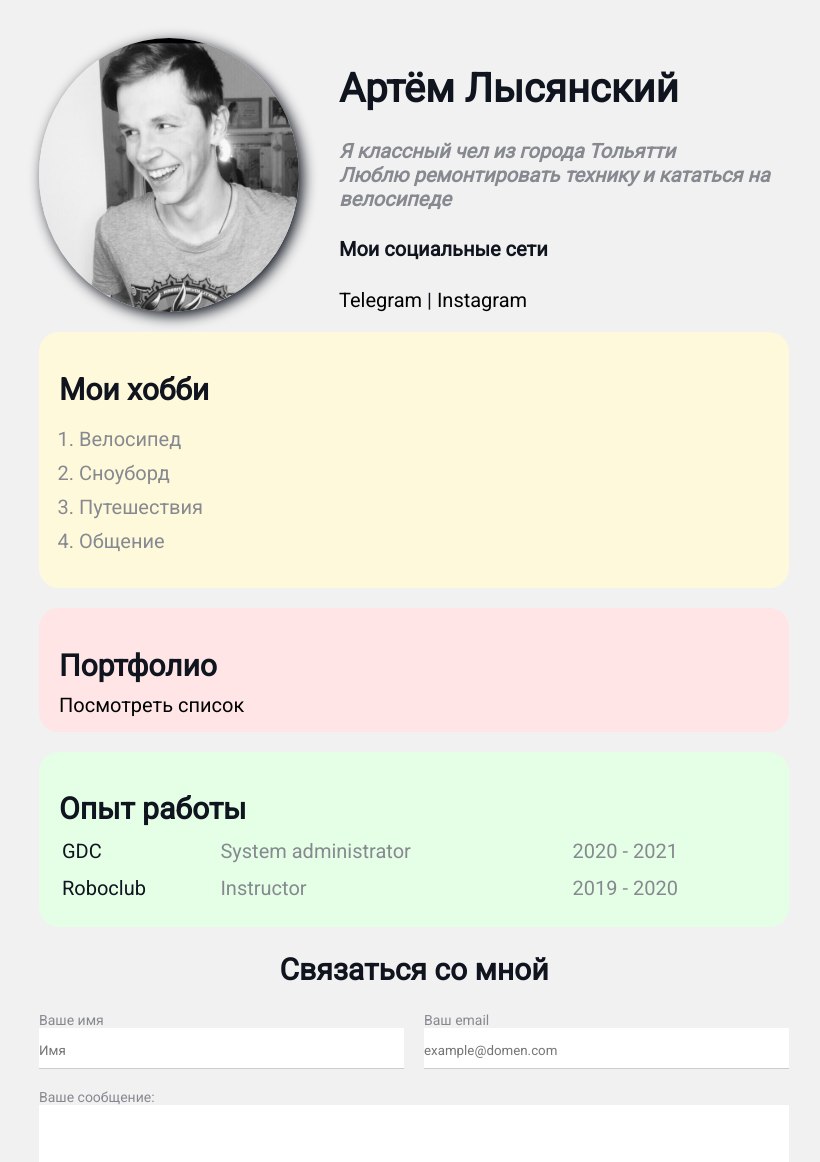
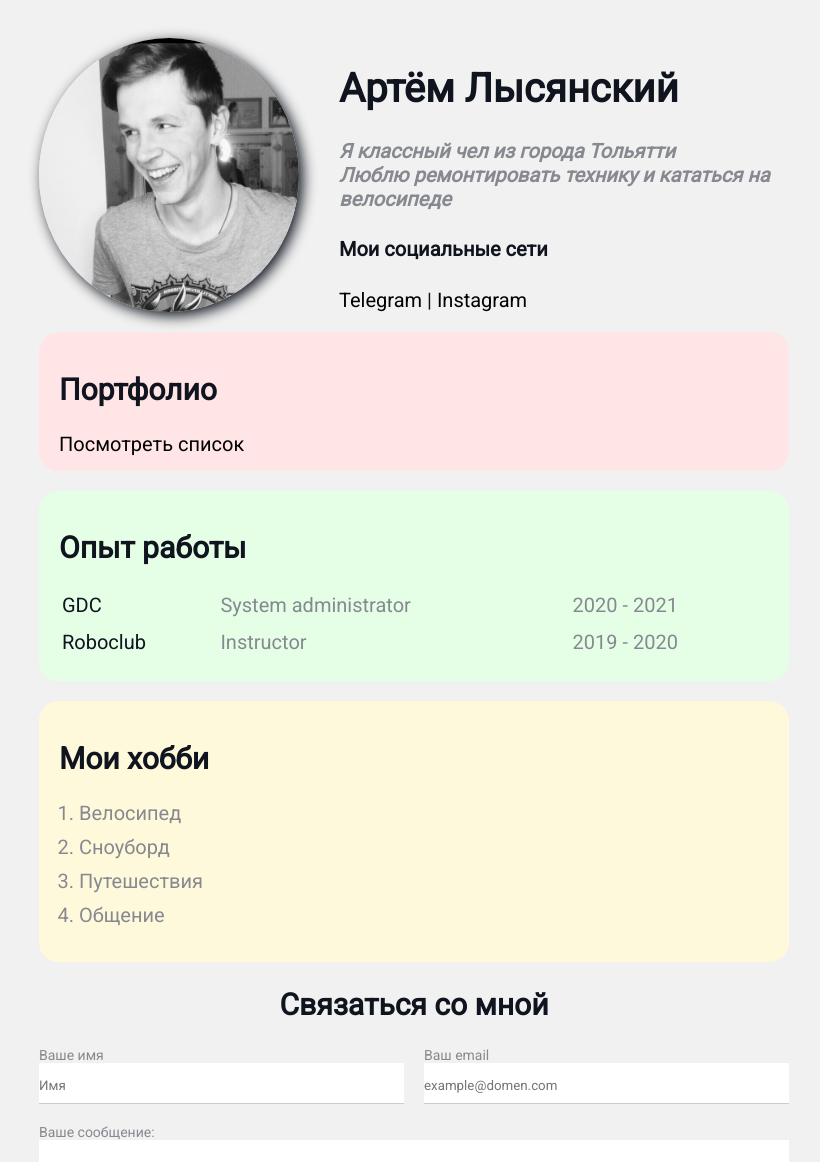
Before and after one commit to olololiy/resume, a plain HTML site: page index.html in a window 1280 px wide. Shown: the top 1162 px of the page, without its empty margins (226-1046 px from the left). Drawn offline with Linux system fonts and the light colour scheme.

Commit message:
portfolio

```diff
--- a/index.html
+++ b/index.html
@@ -25,16 +25,6 @@
                 <a href="https://www.instagram.com/olololiy" target="_blank">Instagram</a>
             </div>
         </div>
-
-        <div class="card bg-yellow">
-            <h2>Мои хобби</h2>
-            <ol class="list">
-                <li>Велосипед</li>
-                <li>Сноуборд</li>
-                <li>Путешествия</li>
-                <li>Общение</li>
-            </ol>
-        </div>
         <div class="card bg-red">
             <h2>Портфолио</h2>
             <a href="dop.html">Посмотреть список</a>
@@ -55,6 +45,17 @@
                 </tr>
             </table>
         </div>
+        <div class="card bg-yellow">
+            <h2>Мои хобби</h2>
+            <ol class="list">
+                <li>Велосипед</li>
+                <li>Сноуборд</li>
+                <li>Путешествия</li>
+                <li>Общение</li>
+            </ol>
+        </div>
+
+
 
         <div class="contact">
             <h2>Связаться со мной</h2>
--- a/style.css
+++ b/style.css
@@ -116,7 +116,7 @@ a:visited{
 }
 
 .card h2 {
-    margin-bottom: 10px;
+    margin-bottom: px;
 }
 
 .diy {
```
Also changed, not shown: dop.html (+1 -1 lines).
